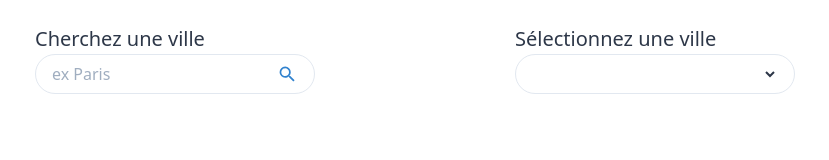
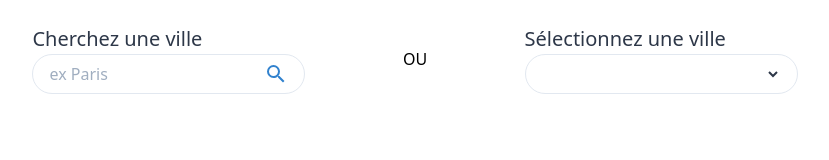
Before and after one commit to FoxxMoov/weather-app, a Vue app: page / in a window 1280 px wide. Shown: the top 160 px of the page, without its empty margins (225-1054 px from the left). Built offline with nearby package versions, Linux system fonts and the light colour scheme.

Commit message:
:lipstick: (Fixing some ui stuff)

```diff
--- a/src/views/weather.vue
+++ b/src/views/weather.vue
@@ -15,15 +15,17 @@
           >
             <AppInput
               class="w-full"
-              v-model="cityName"
+              v-model="selected"
               type="text"
               placeholder="ex Paris"
             />
-            <Search
-              class="w-6 mr-4 cursor-pointer text-blue-600"
-              @click="weatherLauncher()"
-            />
+            <AppButton @click="weatherLauncher(cityName)">
+              <Search class="w-6 mr-4 cursor-pointer text-blue-600" />
+            </AppButton>
           </div>
+        </div>
+        <div class="text-base text-gray-light mt-6">
+          OU
         </div>
         <div
           class="w-9/12 xl:w-7/12 flex-col flex items-center justify-start mt-6"
@@ -65,6 +67,7 @@
 import Search from "../components/svg/search";
 import { weatherData } from "../script/weather";
 import AppInput from "../components/AppInput";
+import AppButton from "../components/AppButton";
 import AppResult from "../components/AppResult";
 import debounce from "lodash.debounce";
 import { cities } from "../cities/cities.json";
@@ -75,28 +78,30 @@ export default {
   components: {
     Search,
     AppInput,
+    AppButton,
     AppResult,
   },
 
   data() {
     return {
       cityName: "",
+      selected: "",
       weather: [],
       resultActive: false,
       error: undefined,
       cities,
-      selected: "",
     };
   },
 
   watch: {
-    cityName: {
-      handler: debounce(async function() {
-        this.resultActive = false;
-        this.error = undefined;
-        await this.weatherLauncher(this.cityName);
-      }, 500),
-    },
+    // cityName: {
+    //   handler: debounce(async function() {
+    //     this.resultActive = false;
+    //     this.error = undefined;
+    //     await this.weatherLauncher(this.cityName);
+    //     this.selected = "";
+    //   }, 500),
+    // },
 
     selected: {
       handler: debounce(async function() {
@@ -109,6 +114,7 @@ export default {
 
   methods: {
     async weatherLauncher(name) {
+      if (this.selected) {
         const response = await weatherData(name);
         if (response != undefined) {
           this.weather = response;
@@ -118,6 +124,7 @@ export default {
           this.error = {
             message: "Cette ville n'héxiste pas",
           };
+        }
       }
     },
   },
```
Lines whose indentation alone changed are shown as unchanged.
